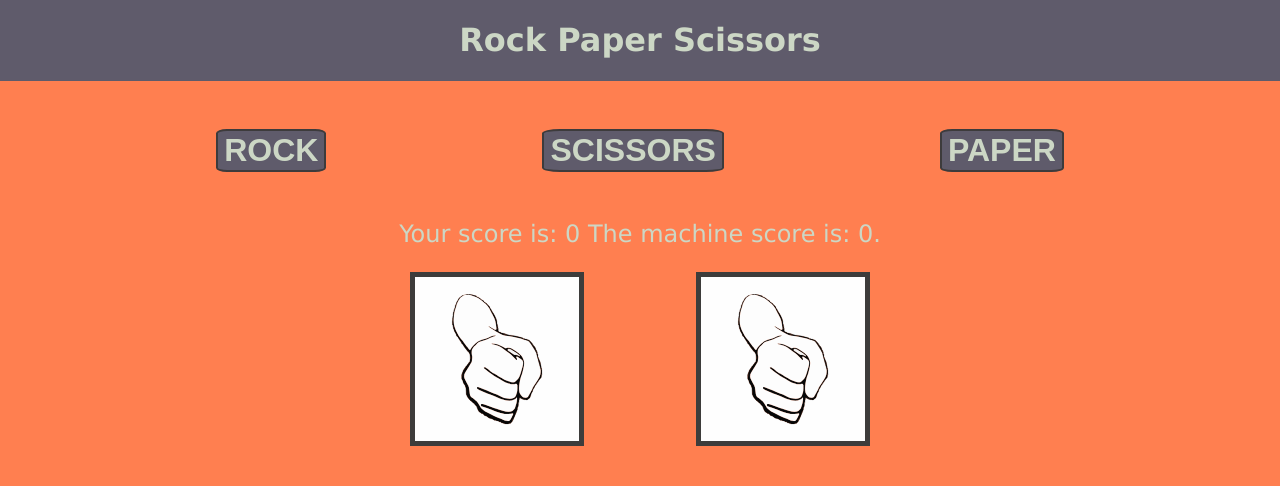
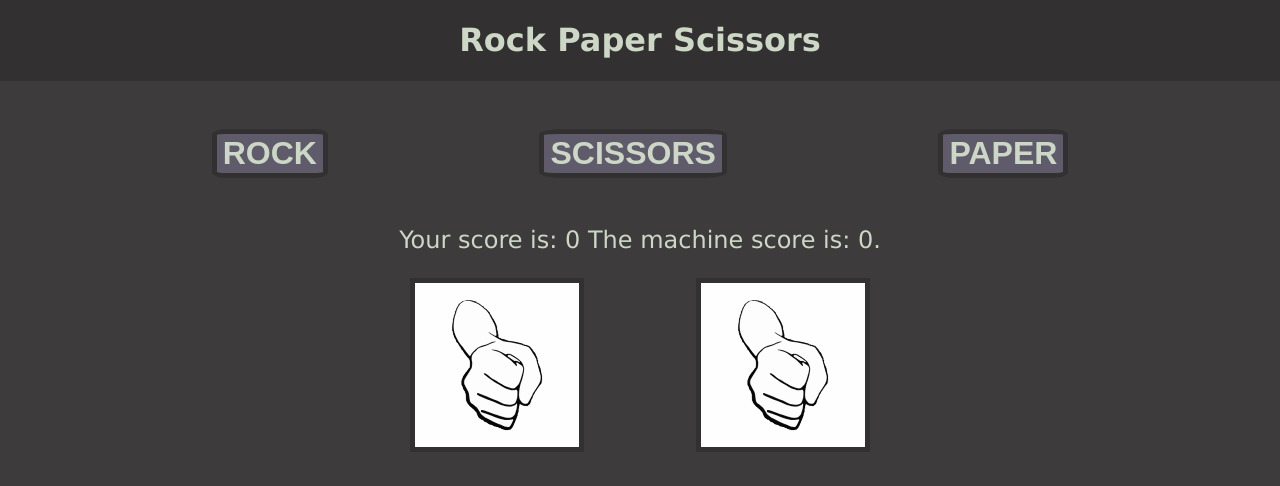
Before and after one commit to Ziffyyy/rps-top, a plain HTML site: page index.html in a window 1280 px wide. Both pictures are taken after a click on the button "ROCK". Drawn offline with Linux system fonts and the light colour scheme.

Commit message:
Change style, fix end message and reset button
Now the reset button appears where it should, and it
resets the alreadyCalledWinner variable appropriately.
Changed the color scheme of the page.

```diff
--- a/index.html
+++ b/index.html
@@ -27,5 +27,8 @@
             <img id="computer-choice" src="">
         </div>
     </div>
+    <div class="reset-container" >
+
+    </div>
 </body>
 </html>
--- a/script.js
+++ b/script.js
@@ -8,7 +8,7 @@ let isResetButtonAppended = false;
 let alreadyCalledWinner = false;
 
 const buttons = document.querySelectorAll('.choiceButton');
-const container = document.querySelector('#container');
+const container = document.querySelector('.reset-container');
 const resultContainer = document.querySelector('#results');
 const userChoiceDisplay = document.querySelector('#user-choice');
 const computerChoiceDisplay = document.querySelector('#computer-choice');
@@ -32,6 +32,7 @@ buttons.forEach((button) => {
                     resultContainer.textContent = `Click a button to start!`;
                     container.removeChild(resetButton);
                     isResetButtonAppended = false;
+                    alreadyCalledWinner = false;
                 })
                 container.appendChild(resetButton);
                 isResetButtonAppended = true;
@@ -89,6 +90,6 @@ function displayChoice(userChoice, computerChoice) {
     computerChoiceDisplay.src = `images/${computerChoice}.svg`;
 
     displayContainers.forEach((container) => {
-        container.style = 'border: 5px solid #3d3c3b';
+        container.style = 'border: 5px solid #323031';
     })
 }
--- a/style.css
+++ b/style.css
@@ -1,12 +1,12 @@
 body {
-    background-color: #ff7f50;
+    background-color: #3d3b3c;
     padding: 0;
     margin: 0;
     font-family: Verdana, 'sans-serif';
 }
 
 .header-container {
-    background-color: #5f5b6b;
+    background-color: #323031;
     display: flex;
     justify-content: center;
     align-items: center;
@@ -27,8 +27,8 @@ body {
 }
 
 button {
-    border-radius: 10%;
-    border: 2px solid #3d3b3c;
+    border-radius: 12%;
+    border: 5px solid #323031;
     background-color: #5f5b6b;
     color: #ccd7c5;
     font-size: 32px;
@@ -57,3 +57,8 @@ button {
     flex-basis: 164px;
     margin: 24px;
 }
+
+.reset-container {
+    display: flex;
+    justify-content: center;
+}
```
